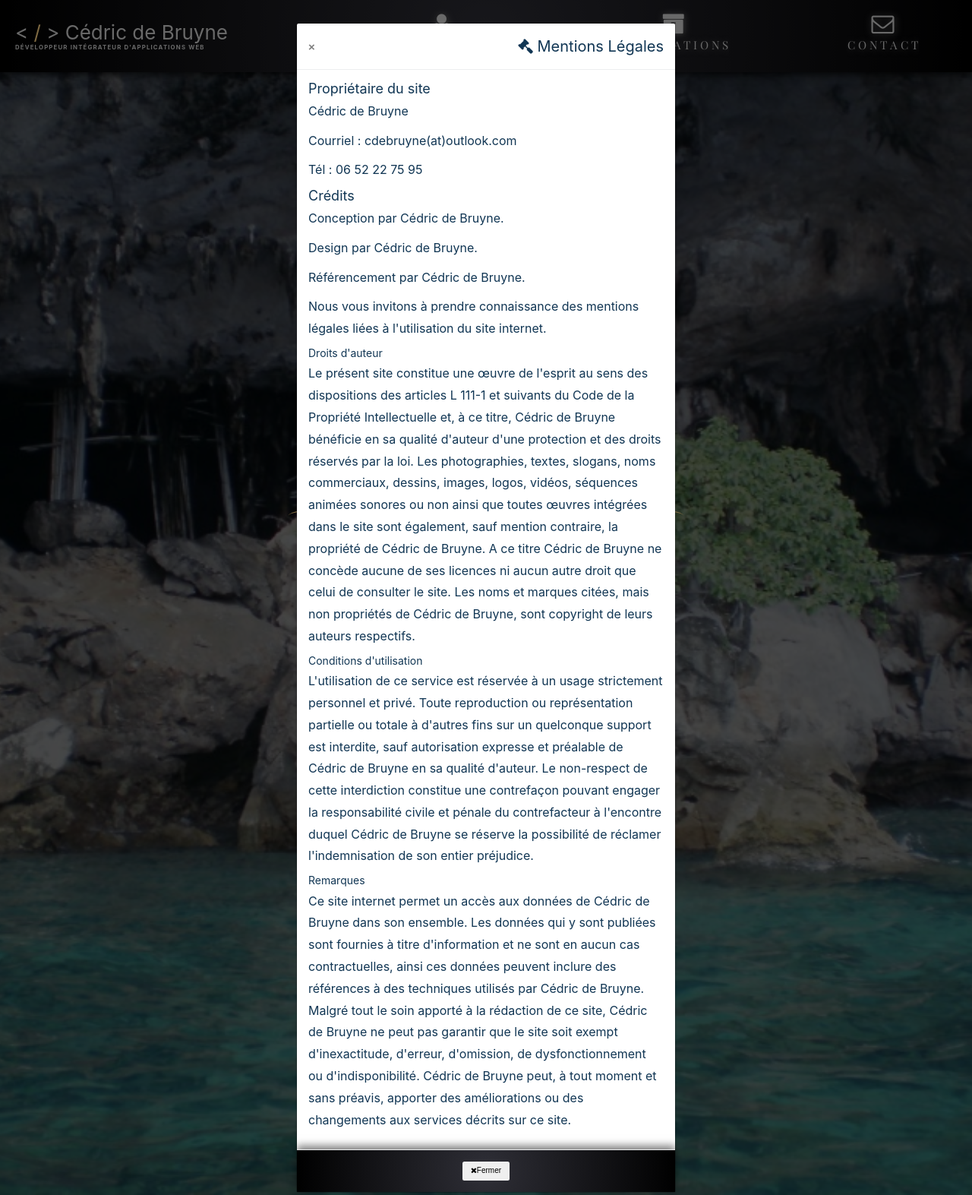
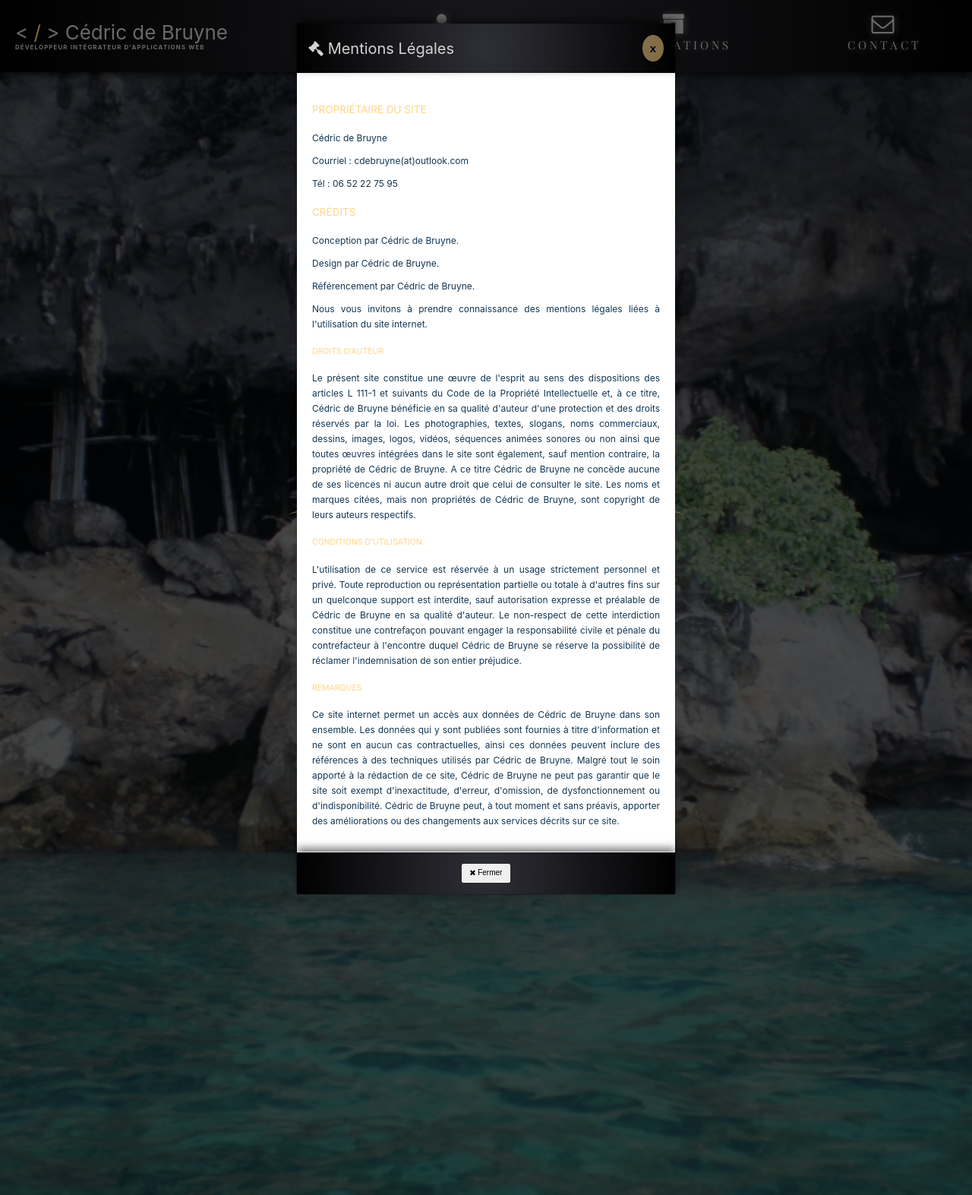
Before and after one commit to Cedruyne/cedruyne, a PHP site: page / in a window 1280 px wide, after a click on "Mentions légales". Shown: the whole page at 76% size. Run offline with PHP 8.4, Linux system fonts and the light colour scheme; some web fonts are replaced.

Commit message:
mise en forme des mentions légales

```diff
--- a/css/base.css
+++ b/css/base.css
@@ -4,7 +4,7 @@
 	text-decoration: none;
 	transition: all .2s ease 0s;
     /* Visualisation des éléments */
-     /* border: 1px dotted red; */
+    /* border: 1px dotted red; */
 }
 
 *:hover {
--- a/css/style.css
+++ b/css/style.css
@@ -378,6 +378,40 @@
 
 /* LEGAL MODAL */
 
+.modal-header {
+    display: flex;
+    color: #D3D3D3;
+    background: radial-gradient(circle at center,rgb(47, 47, 55), rgb(0,0,0));
+    box-shadow: 0px -5px 10px 0px rgba(0,0,0,0.5);
+    text-align: left;
+}
+.modal-header h3 {
+    width: 80%;
+    margin: 0;
+}
+.modal-header button {
+    padding: 1rem;
+    order: 2;
+    background-color: #ffd587;
+    border-radius: 50%;
+}
+
+.modal-body {
+    text-align: justify;
+    padding: 2rem;
+    line-height: 2rem;
+    font-size: 1.2rem;
+}
+.modal-body h4, .modal-body h5 {
+    text-transform: uppercase;
+    color: #ffd587;
+    margin: 2rem 0;
+}
+
+.modal-footer button:hover {
+    background-color: #ffd587;
+    cursor: pointer;
+}
 /* Cacher un élément */
 .hidden {display: none}
 
--- a/index.html
+++ b/index.html
@@ -152,7 +152,7 @@
         <div class="modal-dialog">
             <div class="modal-content">
                 <header class="modal-header">
-                    <button class="close" data-dismiss="modal">×</button>
+                    <button class="close" data-dismiss="modal">x</button>
                     <h3 class="modal-title"><i class="fa fa-gavel"></i> Mentions Légales</h3>
                 </header><!-- end modal-header -->
                 <section class="modal-body">
@@ -179,7 +179,7 @@
                     </article>
                 </section><!-- end modal-body -->
                 <footer class="modal-footer">
-                    <button type="button" class="btn btn-default" data-dismiss="modal"><i class="fa fa-times"></i>Fermer</button>
+                    <button type="button" class="btn btn-default" data-dismiss="modal"><i class="fa fa-times"></i> Fermer</button>
                 </footer><!-- end modal-footer -->
             </div><!-- end modal-content -->
         </div><!-- end modal-dialog -->
--- a/js/header.js
+++ b/js/header.js
@@ -17,7 +17,6 @@
 
     if ((scrollPos > 110) || (currentPos > 110))
     {
-        console.log("Scroll Pos : " + scrollPos + "Current Pos : " + currentPos);
         $('.headerContent').addClass('hidden');
     } else
     {
```
